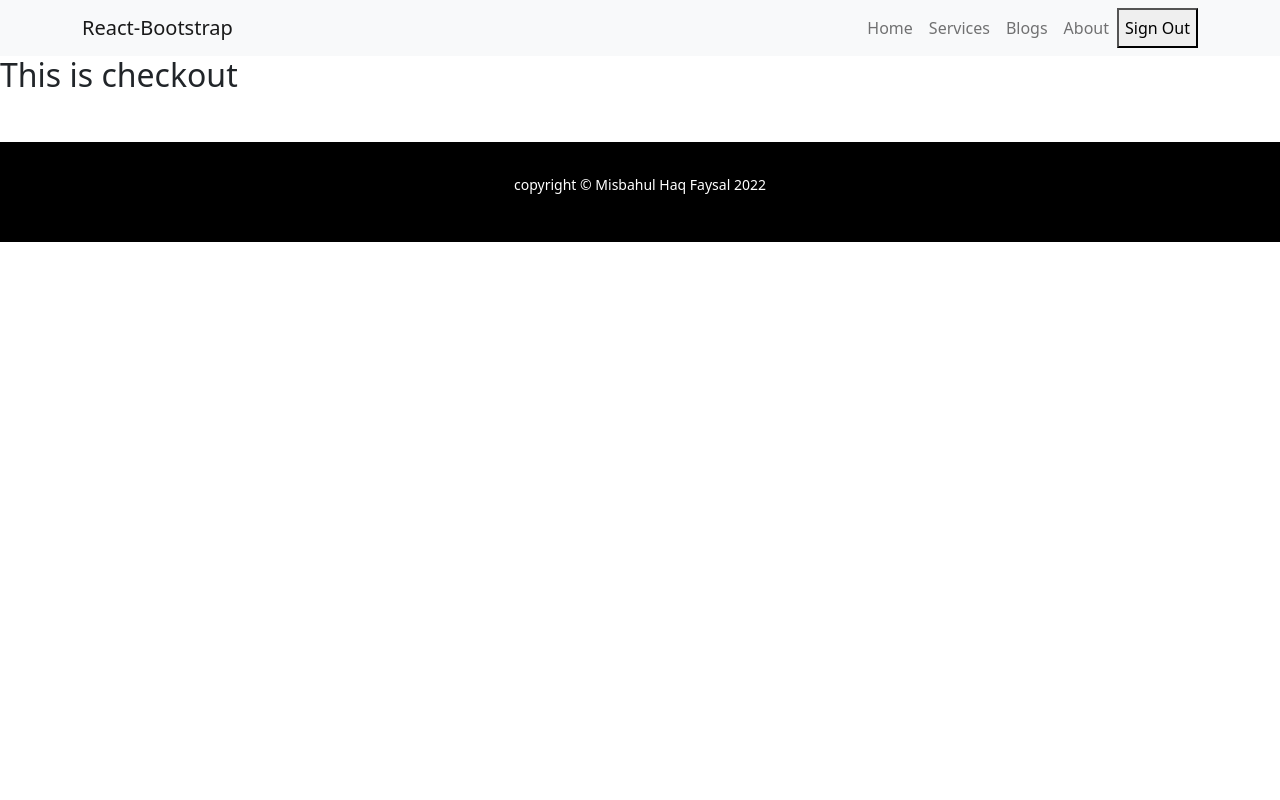
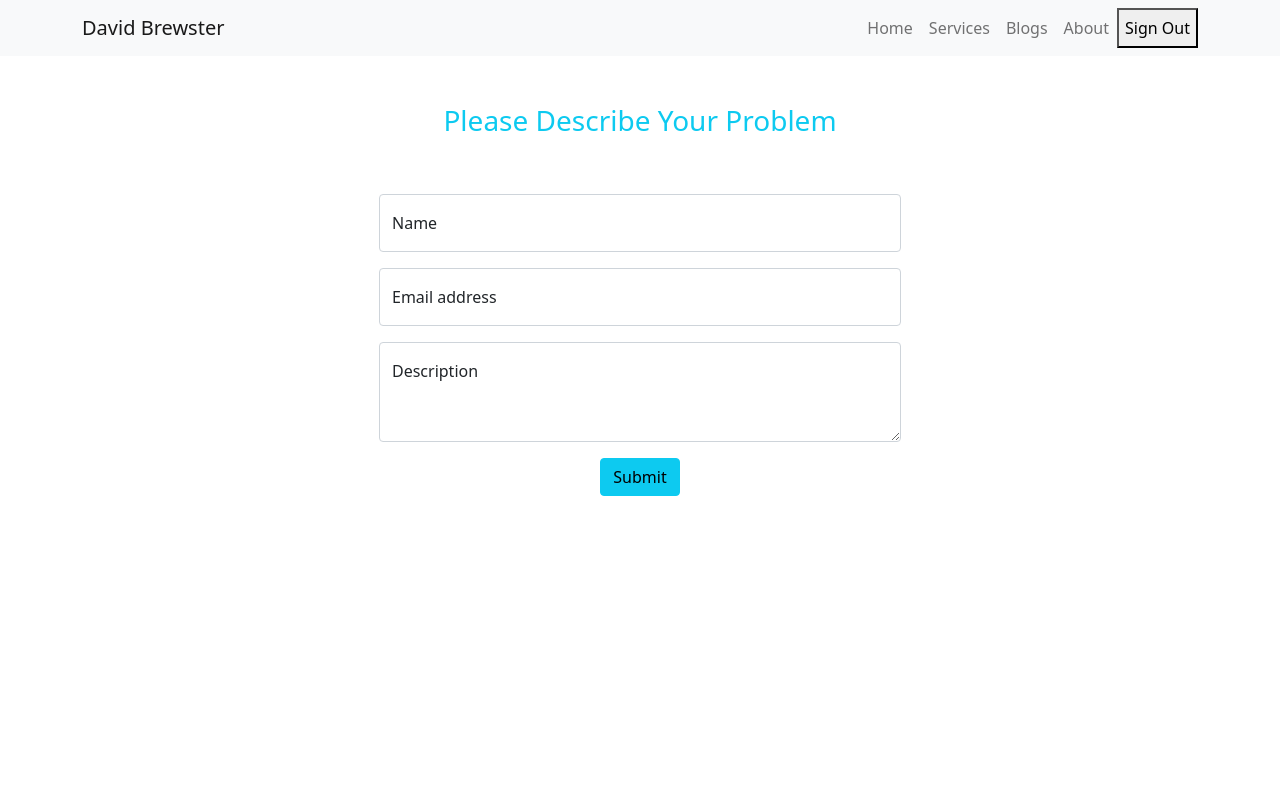
Before and after one commit to faysalahmed000012/assignment-10, a React (Create React App) app: page /checkout in a window 1280 px wide. Shown: the top 800 px of the page. Built offline with nearby package versions, Linux system fonts and the light colour scheme; no server answers; sample sign-in values are in the browser's storage.

Commit message:
checkout page added

```diff
--- a/package.json
+++ b/package.json
@@ -3,6 +3,7 @@
   "version": "0.1.0",
   "private": true,
   "dependencies": {
+    "@heroicons/react": "^1.0.6",
     "@testing-library/jest-dom": "^5.16.4",
     "@testing-library/react": "^13.1.1",
     "@testing-library/user-event": "^13.5.0",
@@ -12,6 +13,7 @@
     "react-bootstrap": "^2.2.3",
     "react-dom": "^18.0.0",
     "react-firebase-hooks": "^5.0.3",
+    "react-hook-form": "^7.30.0",
     "react-router-dom": "^6.3.0",
     "react-scripts": "5.0.1",
     "react-toastify": "^8.2.0",
--- a/public/review.json
+++ b/public/review.json
@@ -15,6 +15,6 @@
     "id": "625c5810e6f3865d31190086",
     "picture": "./Pictures/person3.jpg",
     "name": "Dianne Cross",
-    "about": ".\r\n"
+    "about": "For my company, I have need workers from other countries. I did not have any experience to immigrate people from another country . Thank you mr David for helping me.\r\n"
   }
 ]
--- a/src/Components/About/About.js
+++ b/src/Components/About/About.js
@@ -2,10 +2,13 @@ import React from "react";
 
 const About = () => {
   return (
-    <div className="container border-info border-1 mt-5">
+    <div
+      style={{ height: "70vh" }}
+      className="container border-info border-1 mt-5"
+    >
       <h2 className="text-center text-primary mb-3">Misbahul Haq Faysal</h2>
       <p>
-        <strong>Goal:-</strong>I am a student of Govt. Tolaram Collage,
+        <strong>Goal:-</strong> I am a student of Govt. Tolaram Collage,
         Narayanganj. I want to be a software developer in future . After passing
         HSC exam, I have dream to go for computer engineering. I have started my
         coding journey with programming hero and I am so interested in it.I
--- a/src/Components/Blogs/Blogs.js
+++ b/src/Components/Blogs/Blogs.js
@@ -3,7 +3,7 @@ import { Card } from "react-bootstrap";
 
 const Blogs = () => {
   return (
-    <div className="container">
+    <div style={{ height: "70vh" }} className="container">
       <h2 className="text-center text-info">Questions</h2>
       <Card>
         <Card.Body>
--- a/src/Components/Checkout/Checkout.js
+++ b/src/Components/Checkout/Checkout.js
@@ -1,9 +1,53 @@
 import React from "react";
+import { Button, FloatingLabel, Form } from "react-bootstrap";
+import { useNavigate } from "react-router-dom";
+import { toast, ToastContainer } from "react-toastify";
 
 const Checkout = () => {
+  const navigate = useNavigate();
+  const handleSubmit = (event) => {
+    event.preventDefault();
+    toast("Thank You For Checkout, I will catch you within few hours");
+  };
+
   return (
-    <div>
-      <h2>This is checkout</h2>
+    <div className="vh-100">
+      <h3 className="text-info text-center mt-5">
+        Please Describe Your Problem
+      </h3>
+      <div className="container row  mx-auto mt-2">
+        <Form className="col-lg-6 mx-auto mt-5" onSubmit={handleSubmit}>
+          <FloatingLabel controlId="name" label="Name">
+            <Form.Control name="name" type="name" placeholder="name" required />
+          </FloatingLabel>
+          <FloatingLabel
+            controlId="floatingInput"
+            label="Email address"
+            className="my-3"
+          >
+            <Form.Control
+              type="email"
+              name="email"
+              placeholder="name@example.com"
+              required
+            />
+          </FloatingLabel>
+
+          <FloatingLabel controlId="floatingTextarea2" label="Description">
+            <Form.Control
+              as="textarea"
+              placeholder="Describe Your Problem"
+              style={{ height: "100px" }}
+              required
+            />
+          </FloatingLabel>
+
+          <Button className="mx-auto d-block mt-3" variant="info" type="submit">
+            Submit
+          </Button>
+        </Form>
+      </div>
+      <ToastContainer />
     </div>
   );
 };
--- a/src/Components/Home/Home/Home.js
+++ b/src/Components/Home/Home/Home.js
@@ -1,5 +1,6 @@
 import React from "react";
 import Banner from "../Banner/Banner";
+import Reviews from "../Reviews/Reviews";
 import Services from "../Services/Services";
 
 const Home = () => {
@@ -7,6 +8,7 @@ const Home = () => {
     <div>
       <Banner></Banner>
       <Services></Services>
+      <Reviews></Reviews>
     </div>
   );
 };
--- /dev/null
+++ b/src/Components/Home/Reviews/Review/Review.js
@@ -0,0 +1,33 @@
+import React from "react";
+import { Card } from "react-bootstrap";
+import { ChatAlt2Icon } from "@heroicons/react/solid";
+
+const Review = ({ review }) => {
+  const { name, picture, about } = review;
+
+  return (
+    <div>
+      <Card
+        className="shadow p-3 mb-5 bg-body rounded"
+        style={{ height: "390px" }}
+      >
+        <Card.Body>
+          <img
+            style={{ borderRadius: "50%", width: "100px", height: "100px" }}
+            src={picture}
+            alt=""
+            className="mx-auto d-block"
+          />
+          <ChatAlt2Icon className="d-block mx-auto w-25"></ChatAlt2Icon>
+          <Card.Title className="text-center">{name}</Card.Title>
+          <Card.Subtitle className="mb-2 text-muted text-center">
+            Card Subtitle
+          </Card.Subtitle>
+          <Card.Text>{about}</Card.Text>
+        </Card.Body>
+      </Card>
+    </div>
+  );
+};
+
+export default Review;
--- /dev/null
+++ b/src/Components/Home/Reviews/Reviews.js
@@ -0,0 +1,26 @@
+import React, { useEffect, useState } from "react";
+import Review from "./Review/Review";
+
+const Reviews = () => {
+  const [reviews, setReviews] = useState([]);
+  useEffect(() => {
+    fetch("review.json")
+      .then((res) => res.json())
+      .then((data) => setReviews(data));
+  }, []);
+  return (
+    <div className="my-5 container">
+      <h3 className="text-center text-info">
+        What My Customers Say About Me {reviews.length}
+      </h3>
+
+      <div className=" row row-cols-lg-3 gy-4 mt-3">
+        {reviews.map((review) => (
+          <Review key={review.id} review={review}></Review>
+        ))}
+      </div>
+    </div>
+  );
+};
+
+export default Reviews;
--- a/src/Components/Home/Services/Service/Service.js
+++ b/src/Components/Home/Services/Service/Service.js
@@ -7,7 +7,7 @@ const Service = ({ service }) => {
   const navigate = useNavigate();
   return (
     <div>
-      <Card>
+      <Card style={{ height: "487px" }}>
         <Card.Img style={{ height: "200px" }} variant="top" src={picture} />
         <Card.Body>
           <Card.Title>{name}</Card.Title>
--- a/src/Components/Login/SocialLogin/SocialLogin.js
+++ b/src/Components/Login/SocialLogin/SocialLogin.js
@@ -1,16 +1,21 @@
 import React from "react";
 import { Button } from "react-bootstrap";
 import { useSignInWithGoogle } from "react-firebase-hooks/auth";
+import { useNavigate } from "react-router-dom";
 import auth from "../../../firebase.init";
 import google from "../../../Images/google2 (1).png";
 
 const SocialLogin = () => {
+  const navigate = useNavigate();
   const [signInWithGoogle, user, loading, error] = useSignInWithGoogle(auth);
   let errorMassage;
   if (error) {
     errorMassage = (
       <p className="text-danger my-4 text-center">{error?.message}</p>
     );
+  }
+  if (user) {
+    navigate("/home");
   }
 
   return (
--- a/src/Components/Shared/Header/Header.js
+++ b/src/Components/Shared/Header/Header.js
@@ -16,7 +16,7 @@ const Header = () => {
     <div>
       <Navbar bg="light" expand="lg">
         <Container>
-          <Navbar.Brand href="#home">React-Bootstrap</Navbar.Brand>
+          <Navbar.Brand href="/home">David Brewster</Navbar.Brand>
           <Navbar.Toggle aria-controls="basic-navbar-nav" />
           <Navbar.Collapse id="basic-navbar-nav">
             <Nav className="ms-auto">
```
Also changed, not shown: 1 other file (tests, documents, lock files or other folders).
